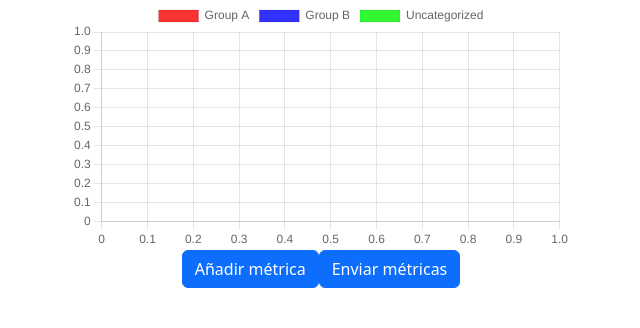
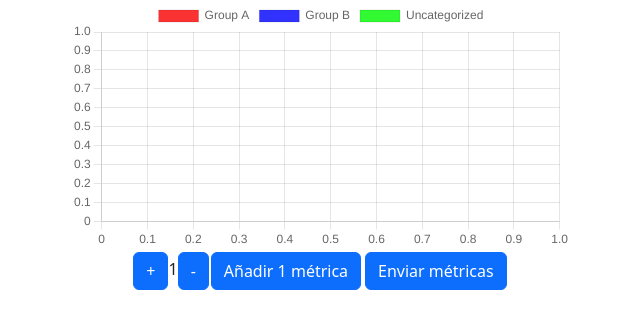
Before and after one commit to LucasGarci/code-challenge, a React (Create React App) app in the folder front-end/: page / in a window 1280 px wide. Shown: the top 328 px of the page, without its empty margins (319-959 px from the left). Built offline with nearby package versions, Linux system fonts and the light colour scheme.

Commit message:
Added a counter with redux and a styled button, TODO implement the counter

```diff
--- a/front-end/package.json
+++ b/front-end/package.json
@@ -3,11 +3,13 @@
   "version": "0.1.0",
   "private": true,
   "dependencies": {
+    "@emotion/css": "^11.10.6",
+    "@emotion/react": "^11.10.6",
+    "@emotion/styled": "^11.10.6",
     "@reduxjs/toolkit": "^1.9.1",
     "@testing-library/jest-dom": "^5.16.5",
     "@testing-library/react": "^13.4.0",
     "@testing-library/user-event": "^14.4.3",
-    "apexcharts": "^3.37.0",
     "bootstrap": "^5.2.3",
     "chart.js": "^4.2.1",
     "faker": "^6.6.6",
--- a/front-end/src/app/store.js
+++ b/front-end/src/app/store.js
@@ -1,8 +1,8 @@
-//import { configureStore } from '@reduxjs/toolkit';
-//import myReducer from '../features/metrics/myReducer';
+import { configureStore } from '@reduxjs/toolkit';
+import counterReducer from '../features/counter/counterSlice'
 
-//export const store = configureStore({
-//  reducer: {
-//    counter: myReducer,
-//  },
-//});
+export const store = configureStore({
+    reducer: {
+        counter: counterReducer,
+    },
+});
--- /dev/null
+++ b/front-end/src/features/counter/Counter.js
@@ -0,0 +1,29 @@
+import React from 'react'
+import { useSelector, useDispatch } from 'react-redux'
+import { decrement, increment } from './counterSlice'
+import Button from 'react-bootstrap/Button';
+
+const Counter = () => {
+    const count = useSelector((state) => state.counter.value)
+    const dispatch = useDispatch()
+
+    return (
+        <>
+            <Button
+                aria-label="Increment value"
+                onClick={() => dispatch(increment())}
+            >
+                +
+            </Button>
+            <span>{count}</span>
+            <Button
+                aria-label="Decrement value"
+                onClick={() => count > 1 ? dispatch(decrement()) : null}
+            >
+                -
+            </Button>
+        </>
+    )
+}
+
+export default Counter
--- /dev/null
+++ b/front-end/src/features/counter/counterSlice.js
@@ -0,0 +1,21 @@
+import { createSlice } from '@reduxjs/toolkit'
+
+export const counterSlice = createSlice({
+    name: 'counter',
+    initialState: {
+        value: 1,
+    },
+    reducers: {
+        increment: (state) => {
+            state.value += 1
+        },
+        decrement: (state) => {
+            state.value -= 1
+        },
+    },
+})
+
+// Action creators are generated for each case reducer function
+export const { increment, decrement, incrementByAmount } = counterSlice.actions
+
+export default counterSlice.reducer
--- a/front-end/src/features/metrics/Metrics.js
+++ b/front-end/src/features/metrics/Metrics.js
@@ -1,23 +1,13 @@
 import React, { useState, useEffect } from 'react';
 import { /*LOAD_DB_URL,*/ POST_TEST_URL } from "../../app/constants.js"
 import { createRandomMetric } from "./metricUtils"
+import { useSelector } from 'react-redux'
 import MetricsTable from "./MetricsTable"
 import ScatterChart from "../scatterChart/ScatterChart"
-import Button from 'react-bootstrap/Button';
+import Counter from "../counter/Counter"
+import { MyButton } from "../../styled/buttons"
 
-import {
-  Chart as ChartJS,
-  LinearScale,
-  PointElement,
-  LineElement,
-  Tooltip,
-  Legend
-} from "chart.js";
-
-ChartJS.register(LinearScale, PointElement, LineElement, Tooltip, Legend);
-
-
-
+//TODO: Set and alert for no server response
 const updateMetrics = (metrics, callback) => {
   // En este caso he optado por lo funciona frente a lo bonito
   // Lo ideal sería desactivar el botón de enviar mientras no hubiera al menos 4 métricas
@@ -53,7 +43,9 @@ const updateMetrics = (metrics, callback) => {
     })
 }
 
+//TODO: Use the counter to add various metrics at the same time
 const Metrics = () => {
+  const count = useSelector((state) => state.counter.value)
   const [metrics, setMetrics] = useState([]);
 
   const addMetric = (metric) => {
@@ -79,12 +71,14 @@ const Metrics = () => {
         <ScatterChart metrics={metrics} />
       </div>
       <div>
-        <Button name="Añadir métrica" onClick={addRandomMetric}>Añadir métrica </Button>
-        <Button name="Enviar métricas" onClick={() => updateMetrics(metrics, setMetrics)}>Enviar métricas </Button>
+        <Counter />
+        <MyButton name="Añadir métrica" onClick={addRandomMetric}>Añadir {count} métrica{count > 1 ? "s" : null} </MyButton>
+        <MyButton name="Enviar métricas" onClick={() => updateMetrics(metrics, setMetrics)}>Enviar métricas  </MyButton>
       </div>
       <MetricsTable metrics={metrics} />
     </>
   );
 };
 
+
 export default Metrics;
--- a/front-end/src/features/scatterChart/ScatterChart.js
+++ b/front-end/src/features/scatterChart/ScatterChart.js
@@ -1,5 +1,17 @@
 import React from 'react';
 import { Scatter } from "react-chartjs-2";
+
+import {
+    Chart as ChartJS,
+    LinearScale,
+    PointElement,
+    LineElement,
+    Tooltip,
+    Legend
+} from "chart.js";
+
+ChartJS.register(LinearScale, PointElement, LineElement, Tooltip, Legend);
+
 
 const chartOptions = {
     scales: {
--- a/front-end/src/index.js
+++ b/front-end/src/index.js
@@ -1,7 +1,7 @@
 import React from 'react';
 import { createRoot } from 'react-dom/client';
-//import { Provider } from 'react-redux';
-//import { store } from './app/store';
+import { Provider } from 'react-redux';
+import { store } from './app/store';
 import App from './App';
 //import reportWebVitals from './reportWebVitals';
 import './index.css';
@@ -13,9 +13,9 @@ const root = createRoot(container);
 
 root.render(
   <React.StrictMode>
-    {/*<Provider store={store}>*/}
-    <App />
-    {/*</Provider>*/}
+    <Provider store={store}>
+      <App />
+    </Provider>
   </React.StrictMode>
 );
 
--- /dev/null
+++ b/front-end/src/styled/buttons.js
@@ -0,0 +1,7 @@
+import styled from '@emotion/styled'
+import Button from 'react-bootstrap/Button';
+
+
+export const MyButton = styled(Button)`
+  margin: 2px;
+`
```
Also changed, not shown: front-end/src/index.css (line endings or trailing spaces), 2 other files (tests, documents, lock files or other folders).
